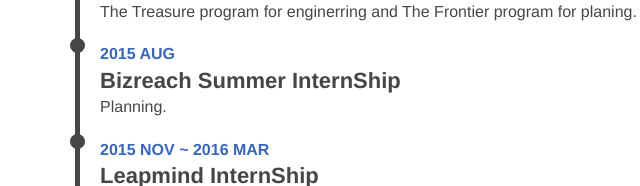
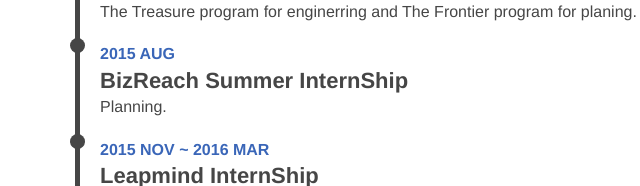
Before and after one commit to owruby/owruby.github.io, a plain HTML site: page index.html in a window 1280 px wide. Shown: the part 874-1060 px from the top of the page, 205-845 px from the left. Drawn offline with nearby package versions, Linux system fonts and the light colour scheme.

Commit message:
FIXED typo

```diff
--- a/index.html
+++ b/index.html
@@ -93,7 +93,7 @@
 	    <div class="circle"></div>
 	    <p class="fss lh14">
 	      <span class="blue b">2015 AUG</span><br>
-	      <span class="fsm b">Bizreach Summer InternShip</span><br>
+	      <span class="fsm b">BizReach Summer InternShip</span><br>
 	      Planning.
 	    </p>
 	  </li>
```
